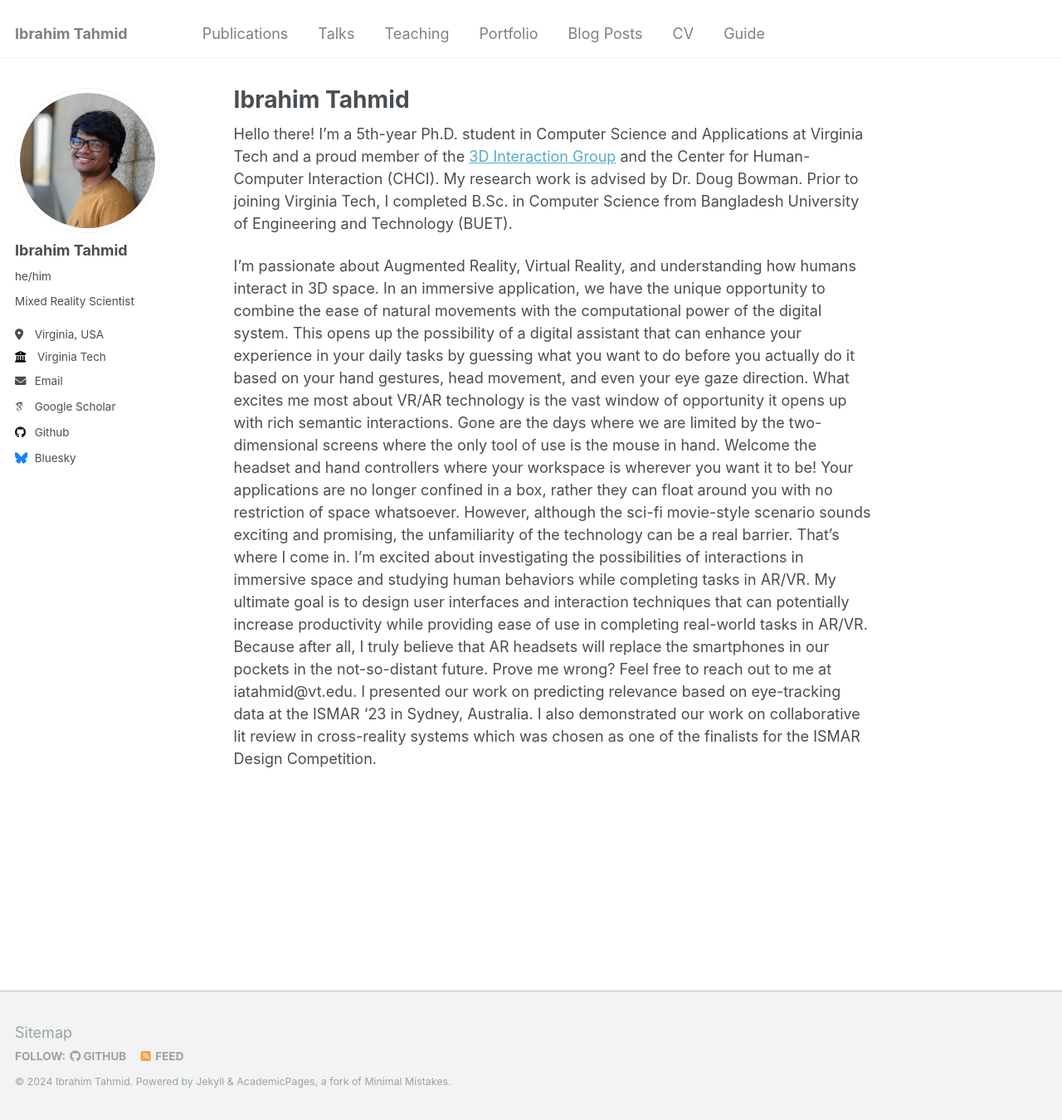
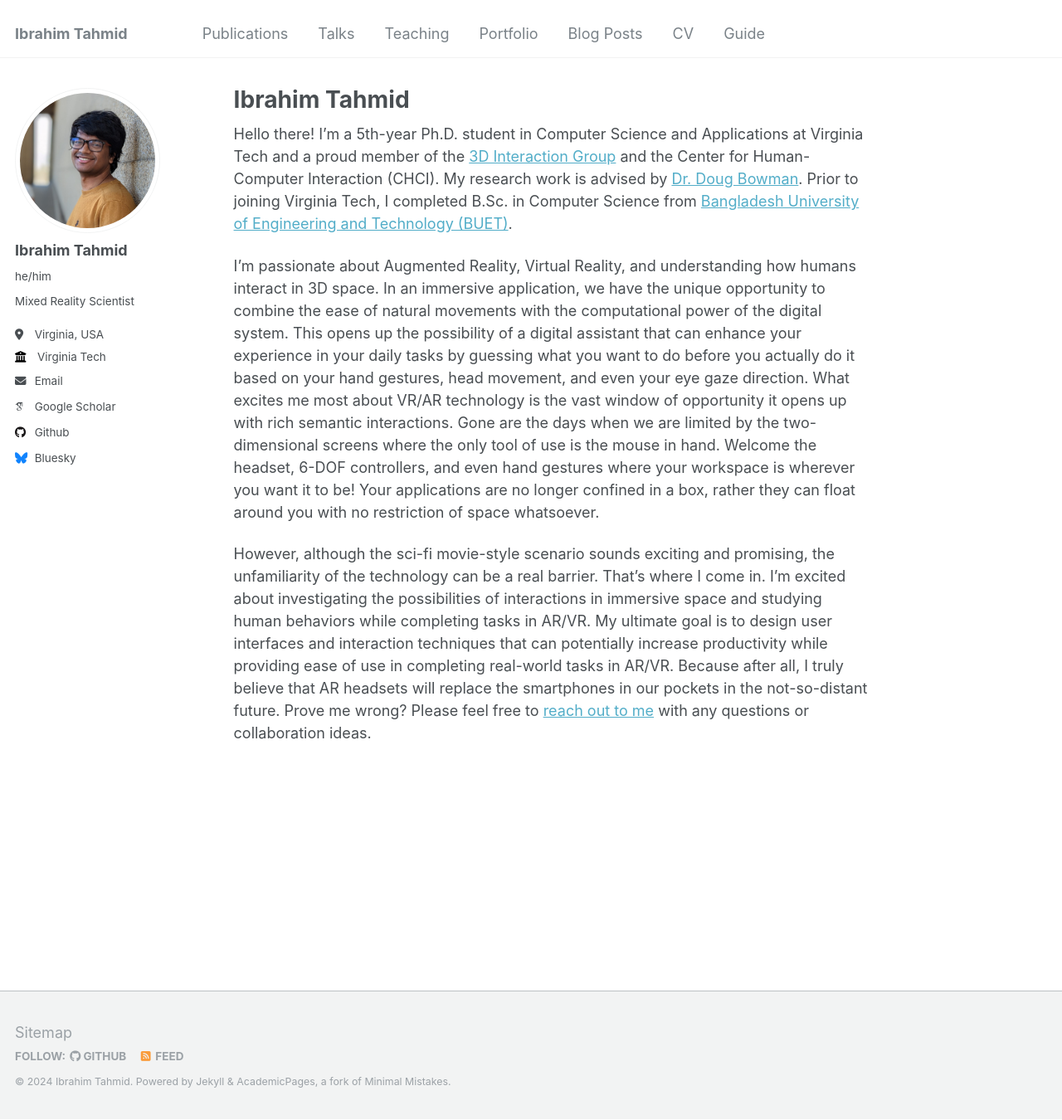
Before and after one commit to iatahmid/iatahmid.github.io, a Jekyll site: the page built from _pages/about.md, in a window 1280 px wide and 1350 px high. Shown: the whole window at 83% size. Built offline with Jekyll 4.4.1, drawn with Linux system fonts in a browser that asks for light colours; some web fonts are replaced.

Commit message:
Update about.md

```diff
--- a/_pages/about.md
+++ b/_pages/about.md
@@ -7,9 +7,8 @@
   - /about.html
 ---
 
-Hello there! I'm a 5th-year Ph.D. student in Computer Science and Applications at Virginia Tech and a proud member of the [3D Interaction Group](https://wordpress.cs.vt.edu/3digroup/) and the Center for Human-Computer Interaction (CHCI).  My research work is advised by Dr. Doug Bowman. Prior to joining Virginia Tech, I completed B.Sc. in Computer Science from Bangladesh University of Engineering and Technology (BUET).
+Hello there! I'm a 5th-year Ph.D. student in Computer Science and Applications at Virginia Tech and a proud member of the [3D Interaction Group](https://wordpress.cs.vt.edu/3digroup/) and the Center for Human-Computer Interaction (CHCI).  My research work is advised by [Dr. Doug Bowman](https://wordpress.cs.vt.edu/3digroup/author/dbowman/). Prior to joining Virginia Tech, I completed B.Sc. in Computer Science from [Bangladesh University of Engineering and Technology (BUET)](https://cse.buet.ac.bd/).
 
-I'm passionate about Augmented Reality, Virtual Reality, and understanding how humans interact in 3D space. In an immersive application, we have the unique opportunity to combine the ease of natural movements with the computational power of the digital system. This opens up the possibility of a digital assistant that can enhance your experience in your daily tasks by guessing what you want to do before you actually do it based on your hand gestures, head movement, and even your eye gaze direction. What excites me most about VR/AR technology is the vast window of opportunity it opens up with rich semantic interactions. Gone are the days where we are limited by the two-dimensional screens where the only tool of use is the mouse in hand. Welcome the headset and hand controllers where your workspace is wherever you want it to be! Your applications are no longer confined in a box, rather they can float around you with no restriction of space whatsoever.
-However, although the sci-fi movie-style scenario sounds exciting and promising, the unfamiliarity of the technology can be a real barrier. That's where I come in. I'm excited about investigating the possibilities of interactions in immersive space and studying human behaviors while completing tasks in AR/VR. My ultimate goal is to design user interfaces and interaction techniques that can potentially increase productivity while providing ease of use in completing real-world tasks in AR/VR. Because after all, I truly believe that AR headsets will replace the smartphones in our pockets in the not-so-distant future. Prove me wrong? Feel free to reach out to me at iatahmid@vt.edu.
-I presented our work on predicting relevance based on eye-tracking data at the ISMAR '23 in Sydney, Australia.
-I also demonstrated our work on collaborative lit review in cross-reality systems which was chosen as one of the finalists for the ISMAR Design Competition.
+I'm passionate about Augmented Reality, Virtual Reality, and understanding how humans interact in 3D space. In an immersive application, we have the unique opportunity to combine the ease of natural movements with the computational power of the digital system. This opens up the possibility of a digital assistant that can enhance your experience in your daily tasks by guessing what you want to do before you actually do it based on your hand gestures, head movement, and even your eye gaze direction. What excites me most about VR/AR technology is the vast window of opportunity it opens up with rich semantic interactions. Gone are the days when we are limited by the two-dimensional screens where the only tool of use is the mouse in hand. Welcome the headset, 6-DOF controllers, and even hand gestures where your workspace is wherever you want it to be! Your applications are no longer confined in a box, rather they can float around you with no restriction of space whatsoever.
+
+However, although the sci-fi movie-style scenario sounds exciting and promising, the unfamiliarity of the technology can be a real barrier. That's where I come in. I'm excited about investigating the possibilities of interactions in immersive space and studying human behaviors while completing tasks in AR/VR. My ultimate goal is to design user interfaces and interaction techniques that can potentially increase productivity while providing ease of use in completing real-world tasks in AR/VR. Because after all, I truly believe that AR headsets will replace the smartphones in our pockets in the not-so-distant future. Prove me wrong? Please feel free to [reach out to me](mailto:iatahmid@vt.edu) with any questions or collaboration ideas.
```
